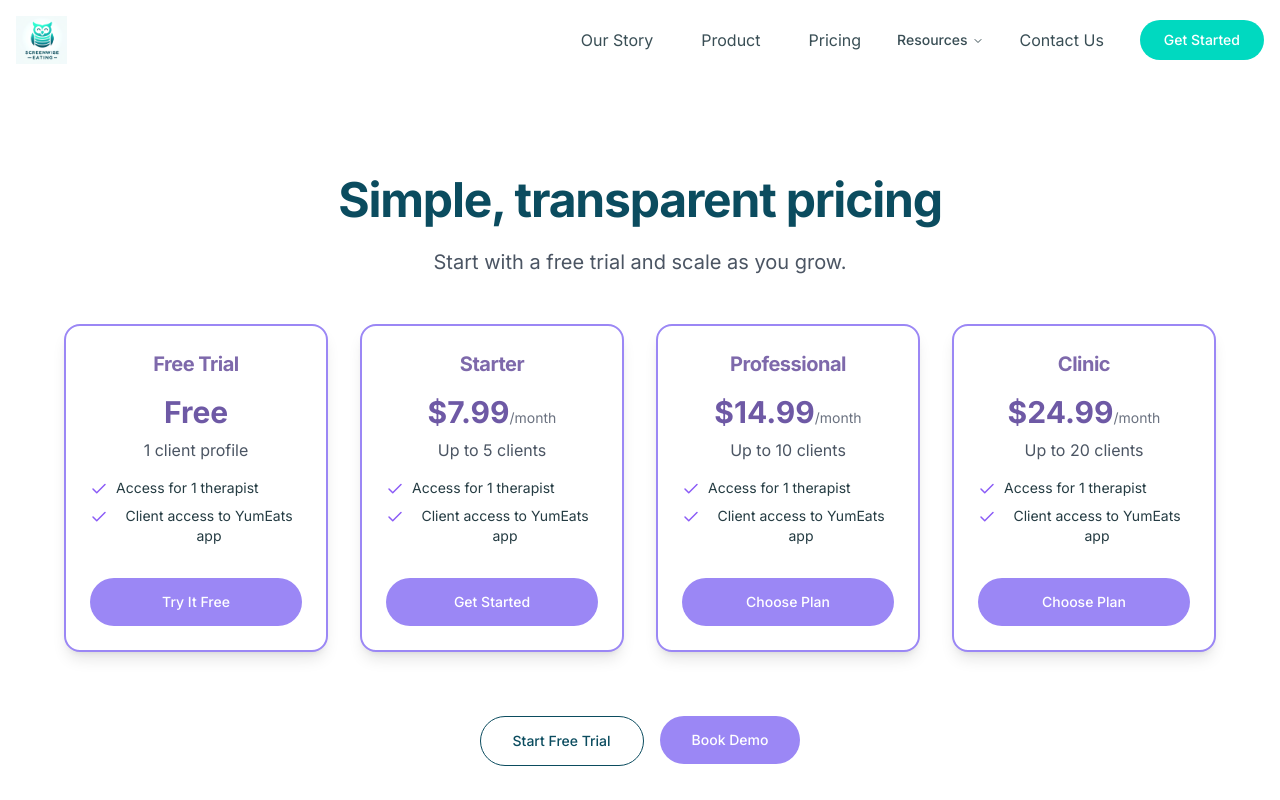
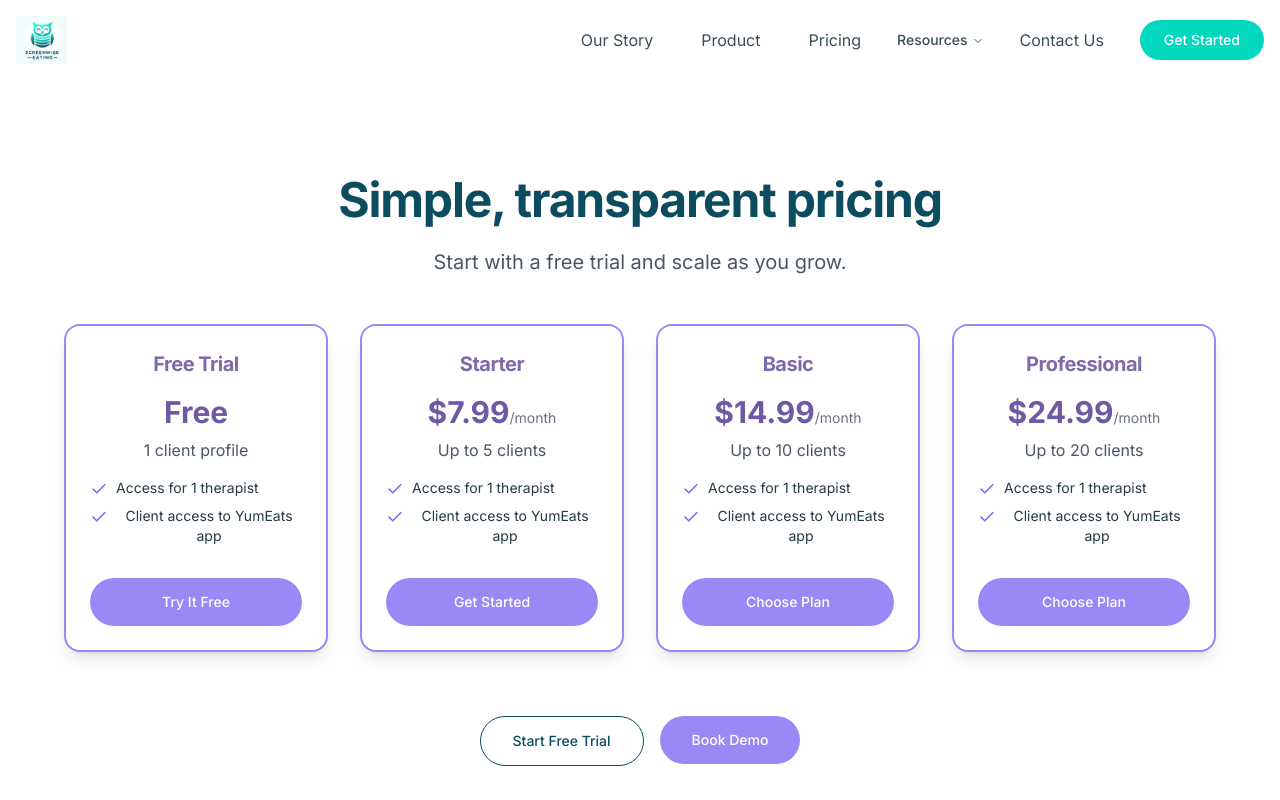
Before and after one commit to canaankimball/screenwise-website-builder, a React (Vite) app: page /pricing in a window 1280 px wide. Shown: the top 800 px of the page. Built offline with nearby package versions, Linux system fonts and the light colour scheme.

Commit message:
Code edited in Lovable Code Editor
Edited UI in Lovable

```diff
--- a/src/pages/Pricing.tsx
+++ b/src/pages/Pricing.tsx
@@ -57,14 +57,14 @@ const Pricing = () => {
               ctaText="Get Started"
             />
             <PricingTier
-              title="Professional"
+              title="Basic"
               price="$14.99"
               clients="Up to 10 clients"
               features={["Access for 1 therapist", "Client access to YumEats app"]}
               ctaText="Choose Plan"
             />
             <PricingTier
-              title="Clinic"
+              title="Professional"
               price="$24.99"
               clients="Up to 20 clients"
               features={["Access for 1 therapist", "Client access to YumEats app"]}
```
